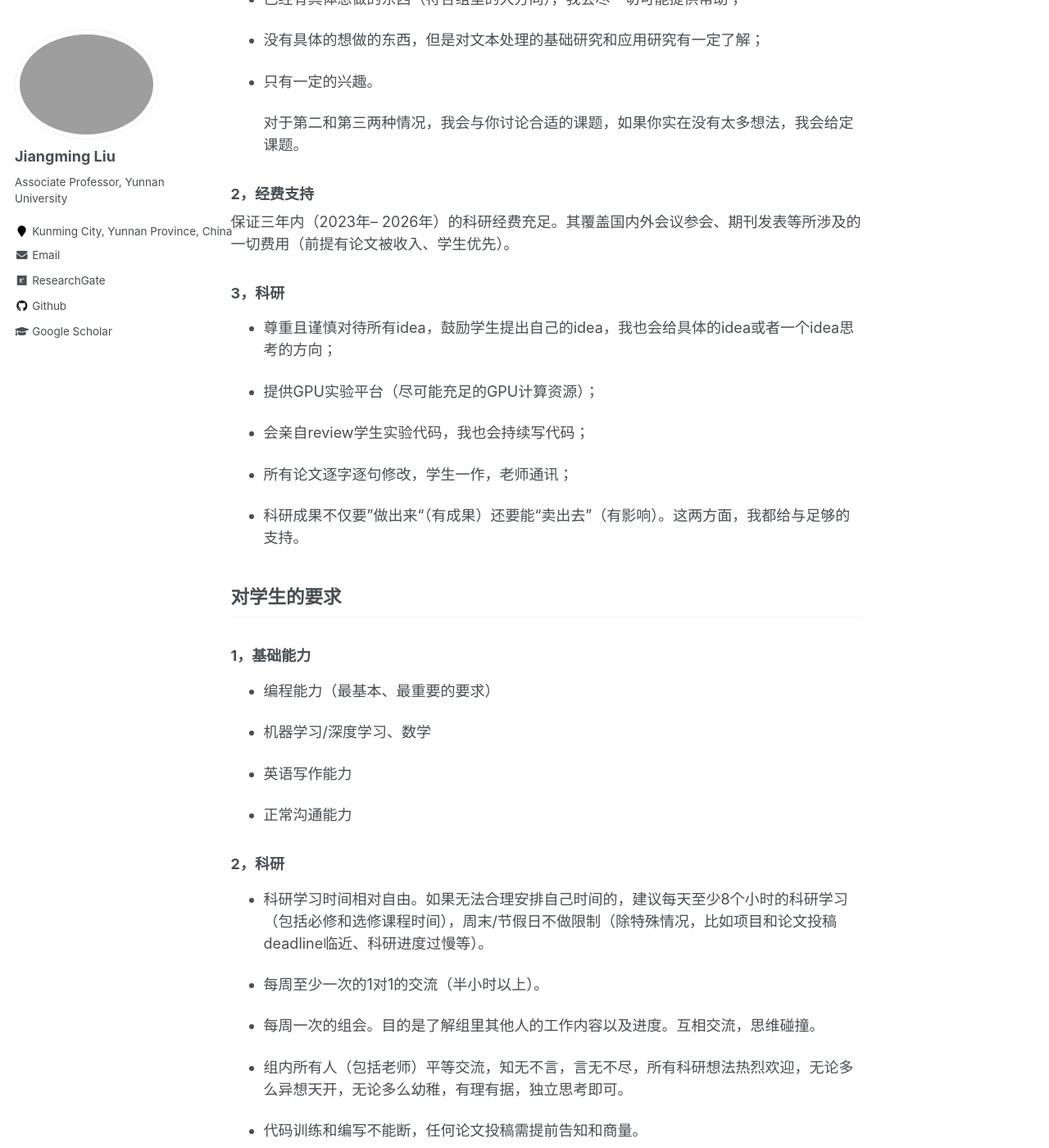
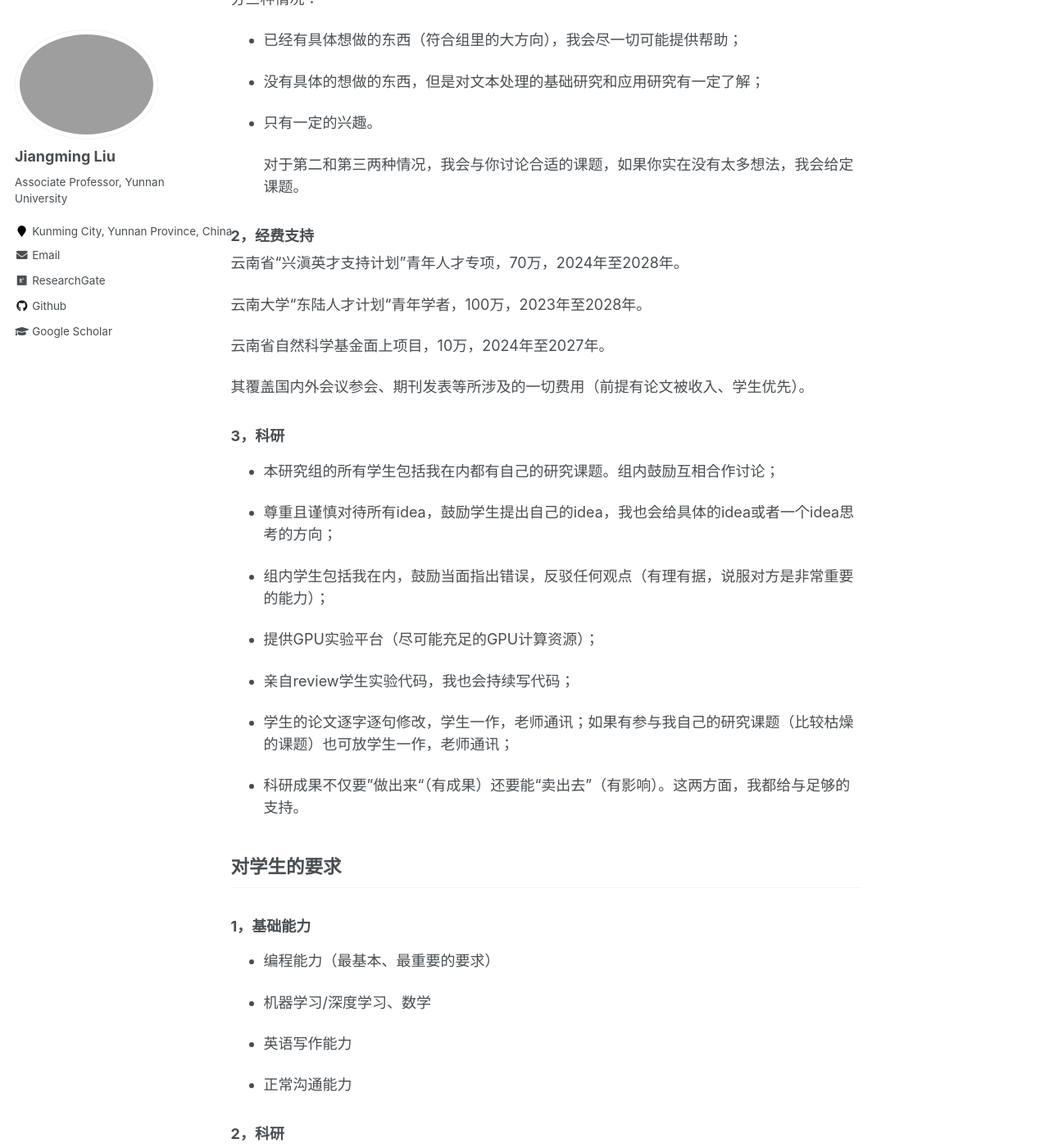
Before and after one commit to LeonCrashCode/LeonCrashCode.github.io, a Jekyll site: the page built from group_zh.md, in a window 1280 px wide and 1400 px high, scrolled down 773 px. Shown: the whole window at 82% size. Built offline with Jekyll 4.4.1, drawn with Linux system fonts in a browser that asks for light colours; our own code applies the rules of GitHub Pages for plain Markdown files; some of the changed text lies outside the part shown.

Commit message:
Update group_zh.md

```diff
--- a/group_zh.md
+++ b/group_zh.md
@@ -1,8 +1,10 @@
-# 写给希望到本组读研的同学
+# 写给希望到本组读研的同学（更新于2024年3月25日）
 
 **（目前只能带专硕学生，正在争取学硕名额）**
 
-***以下所有支持和要求如果与学校学院政策冲突，以学校学院政策为准*。**
+有兴趣到我组学习的学生，可发邮件，邮件内容请注明已读"**写给希望到本组读研的同学**"。
+
+以下所有支持和要求如果与学校学院政策冲突，以学校学院政策为准。
 
 ## 本组基本情况
 
@@ -30,17 +32,27 @@
 
 ### 2，经费支持
 
-保证三年内（2023年-- 2026年）的科研经费充足。其覆盖国内外会议参会、期刊发表等所涉及的一切费用（前提有论文被收入、学生优先）。
+云南省“兴滇英才⽀持计划”青年⼈才专项，70万，2024年至2028年。
+
+云南⼤学“东陆⼈才计划“青年学者，100万，2023年至2028年。
+
+云南省自然科学基金面上项目，10万，2024年至2027年。
+
+其覆盖国内外会议参会、期刊发表等所涉及的一切费用（前提有论文被收入、学生优先）。
 
 ### 3，科研
 
+- 本研究组的所有学生包括我在内都有自己的研究课题。组内鼓励互相合作讨论；
+
 - 尊重且谨慎对待所有idea，鼓励学生提出自己的idea，我也会给具体的idea或者一个idea思考的方向；
+
+- 组内学生包括我在内，鼓励当面指出错误，反驳任何观点（有理有据，说服对方是非常重要的能力）；
 
 - 提供GPU实验平台（尽可能充足的GPU计算资源）；
 
-- 会亲自review学生实验代码，我也会持续写代码；
+- 亲自review学生实验代码，我也会持续写代码；
 
-- 所有论文逐字逐句修改，学生一作，老师通讯；
+- 学生的论文逐字逐句修改，学生一作，老师通讯；如果有参与我自己的研究课题（比较枯燥的课题）也可放学生一作，老师通讯；
 
 - 科研成果不仅要”做出来“（有成果）还要能“卖出去”（有影响）。这两方面，我都给与足够的支持。
 
```
